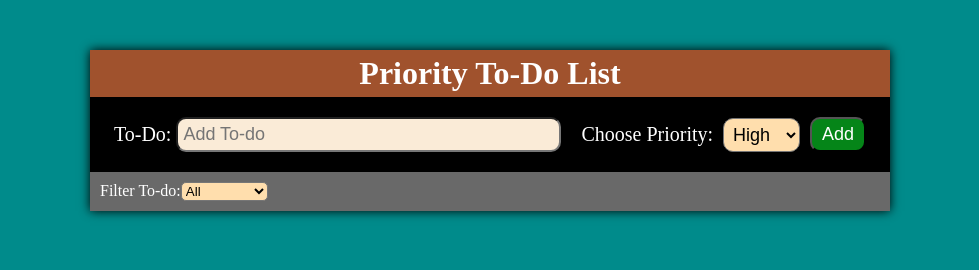
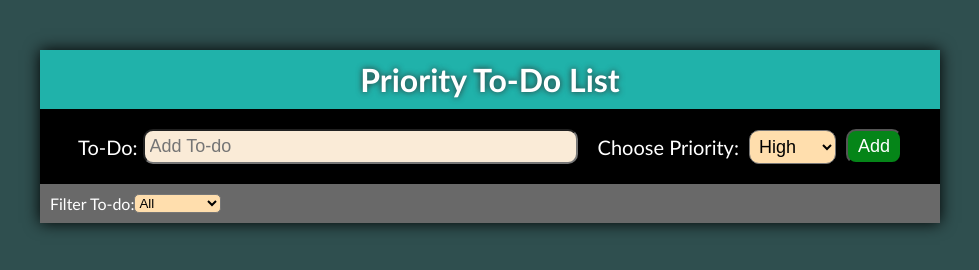
Before and after one commit to Rvp888/Priority-To-do-List, a plain HTML site: page index.html in a window 1280 px wide. Shown: the whole page, without its empty margins (150-1129 px from the left). Drawn offline with Linux system fonts and the light colour scheme.

Commit message:
Modify Files

```diff
--- a/style.css
+++ b/style.css
@@ -5,25 +5,27 @@
 }
 
 body {
-    background-color: darkcyan;
+    background-color:darkslategray;
 }
 
 #todo-container {
-    width: 800px;
+    width: 900px;
     margin: 50px auto;
     display: flex;
     flex-direction: column;
     justify-content: center;
     align-items: center;
-    box-shadow: 0 0 10px 0px;
+    box-shadow: 0 0 15px 0px;
 }
 
 #title {
     width: 100%;
     color: white;
-    background-color:sienna;
+    background-color:lightseagreen;
     text-align: center;
-    padding: 5px;
+    padding: 10px;
+    font-family: 'Gill Sans', 'Gill Sans MT', Calibri, 'Trebuchet MS', sans-serif;
+    text-shadow: 0 0 6px rgb(46, 45, 45);
 }
 
 #todo-form {
@@ -35,6 +37,7 @@ body {
     background-color: black;
     color: white;
     font-size: 20px;
+    font-family: 'Gill Sans', 'Gill Sans MT', Calibri, 'Trebuchet MS', sans-serif;
 }
 
 #todo-input {
@@ -75,6 +78,7 @@ body {
     background-color:dimgray;
     color: white;
     display: flex;
+    font-family: 'Gill Sans', 'Gill Sans MT', Calibri, 'Trebuchet MS', sans-serif;
 }
 
 #filter-div select {
@@ -128,6 +132,10 @@ body {
     text-decoration: line-through;
 }
 
+#span {
+    font-family:'Gill Sans', 'Gill Sans MT', Calibri, 'Trebuchet MS', sans-serif;
+}
+
 #edit {
     position: absolute;
     right: 75px;
```
